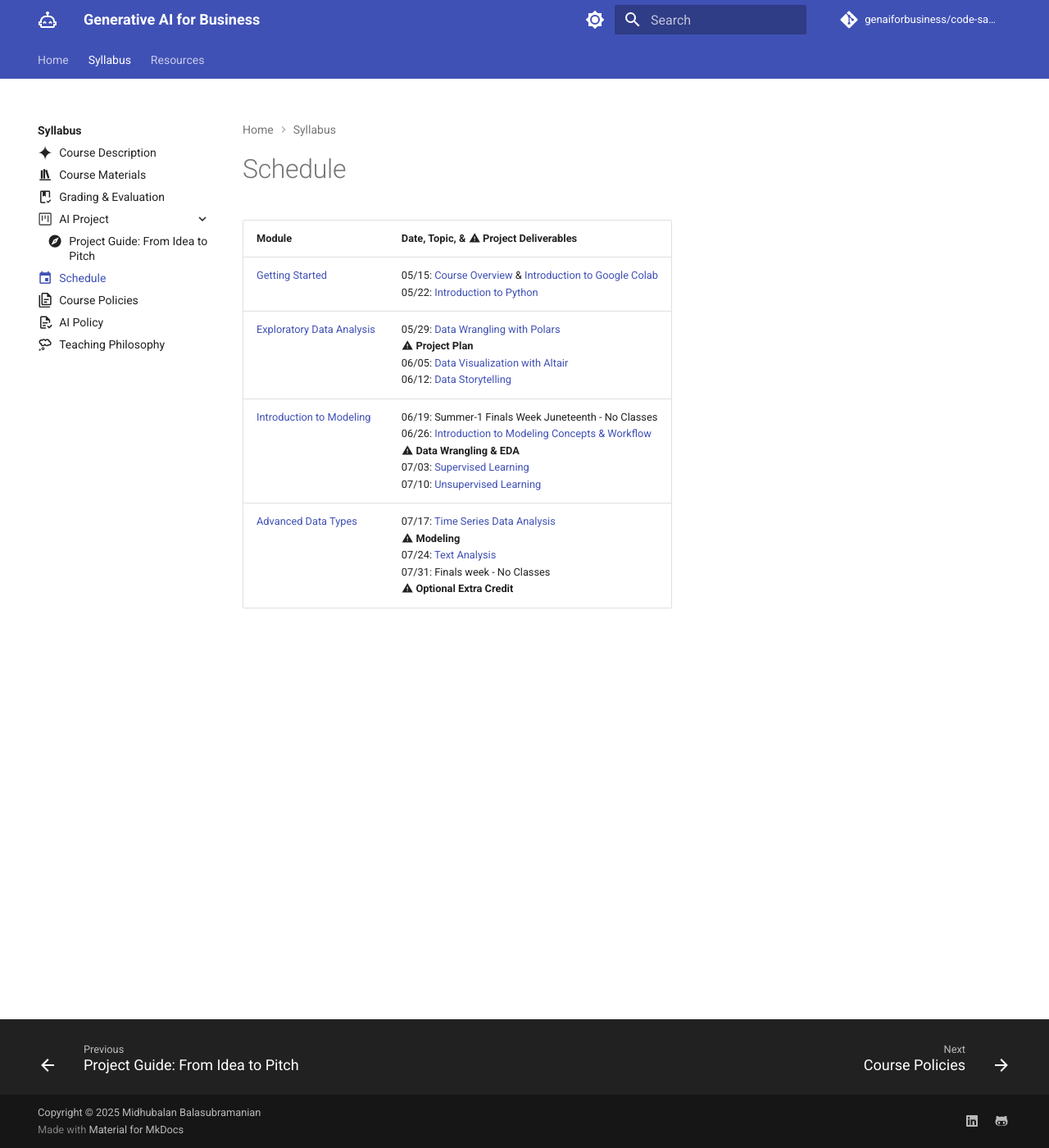
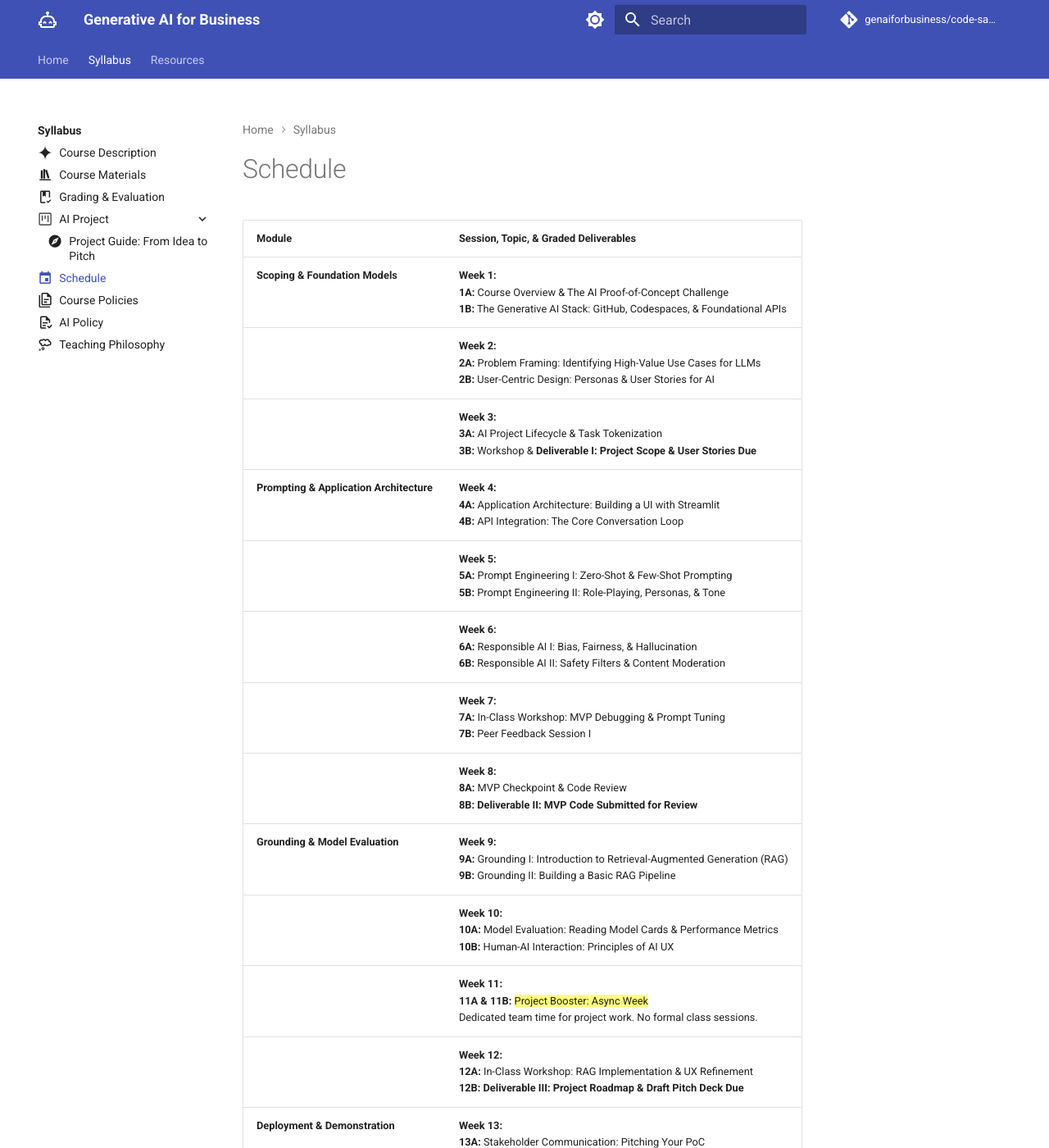
Before and after one commit to genaiforbusiness/genaiforbusiness.github.io, an MkDocs documentation site: the page built from docs/syllabus/schedule.md, in a window 1280 px wide and 1400 px high. Shown: the whole window at 82% size. Built offline with MkDocs 1.6.1 and Material for MkDocs 9.7.7, drawn with Linux system fonts in a browser that asks for light colours; comment, search, counter and statistics services are not loaded; some of the changed text lies outside the part shown.

Commit message:
wip(syllabus): draft outline and schedule updates

```diff
--- a/docs/syllabus/schedule.md
+++ b/docs/syllabus/schedule.md
@@ -6,9 +6,21 @@ hide:
 
 # Schedule
 
-| Module                                 | Date, Topic, & :material-alert: **Project Deliverables** |
-| :------------------------------------- | :------------------------------------------------------- |
-| [Getting Started](/getting-started)    | 05/15: [Course Overview](/syllabus/course-description) & [Introduction to Google Colab](/getting-started/colab)<br> 05/22: [Introduction to Python](/getting-started/python/)                                                                                                         |
-| [Exploratory Data Analysis](/eda)      |  05/29: [Data Wrangling with Polars](/eda/data-wrangling)<br>    :material-alert: **Project Plan**<br> 06/05: [Data Visualization with Altair](/eda/data-visualization)<br> 06/12: [Data Storytelling](/eda/data-storytelling)                                                                            |
-| [Introduction to Modeling](/modeling)  |  06/19: Summer-1 Finals Week Juneteenth - No Classes <br> 06/26: [Introduction to Modeling Concepts & Workflow](/modeling/modeling-concepts-workflow)<br>    :material-alert: **Data Wrangling & EDA** <br> 07/03: [Supervised Learning](/modeling/supervised-learning)<br> 07/10: [Unsupervised Learning](/modeling/unsupervised-learning) |
-| [Advanced Data Types](/adv-data-types) |  07/17: [Time Series Data Analysis](/adv-data-types/time-series)<br>    :material-alert: **Modeling**<br> 07/24: [Text Analysis](/adv-data-types/text-analysis)<br> 07/31: Finals week - No Classes<br>     :material-alert: **Optional Extra Credit**                                               |
+
+| Module | Session, Topic, & Graded Deliverables |
+| :--- | :--- |
+| **Scoping & Foundation Models** | **Week 1:**<br/>**1A:** Course Overview & The AI Proof-of-Concept Challenge<br/>**1B:** The Generative AI Stack: GitHub, Codespaces, & Foundational APIs |
+| | **Week 2:**<br/>**2A:** Problem Framing: Identifying High-Value Use Cases for LLMs<br/>**2B:** User-Centric Design: Personas & User Stories for AI |
+| | **Week 3:**<br/>**3A:** AI Project Lifecycle & Task Tokenization<br/>**3B:** Workshop & **Deliverable I: Project Scope & User Stories Due** |
+| **Prompting & Application Architecture** | **Week 4:**<br/>**4A:** Application Architecture: Building a UI with Streamlit<br/>**4B:** API Integration: The Core Conversation Loop |
+| | **Week 5:**<br/>**5A:** Prompt Engineering I: Zero-Shot & Few-Shot Prompting<br/>**5B:** Prompt Engineering II: Role-Playing, Personas, & Tone |
+| | **Week 6:**<br/>**6A:** Responsible AI I: Bias, Fairness, & Hallucination<br/>**6B:** Responsible AI II: Safety Filters & Content Moderation |
+| | **Week 7:**<br/>**7A:** In-Class Workshop: MVP Debugging & Prompt Tuning<br/>**7B:** Peer Feedback Session I |
+| | **Week 8:**<br/>**8A:** MVP Checkpoint & Code Review<br/>**8B:** **Deliverable II: MVP Code Submitted for Review** |
+| **Grounding & Model Evaluation** | **Week 9:**<br/>**9A:** Grounding I: Introduction to Retrieval-Augmented Generation (RAG)<br/>**9B:** Grounding II: Building a Basic RAG Pipeline |
+| | **Week 10:**<br/>**10A:** Model Evaluation: Reading Model Cards & Performance Metrics<br/>**10B:** Human-AI Interaction: Principles of AI UX |
+| | **Week 11:**<br/>**11A & 11B:** ==Project Booster: Async Week==<br/>Dedicated team time for project work. No formal class sessions. |
+| | **Week 12:**<br/>**12A:** In-Class Workshop: RAG Implementation & UX Refinement<br/>**12B:** **Deliverable III: Project Roadmap & Draft Pitch Deck Due** |
+| **Deployment & Demonstration** | **Week 13:**<br/>**13A:** Stakeholder Communication: Pitching Your PoC<br/>**13B:** Production Readiness: Final Testing & Polishing |
+| | **Week 14:**<br/>**14A & 14B:** ==Thanksgiving Recess== |
+| | **Finals Week:**<br/>**Final Project Presentations & Demonstrations** |
```
Also changed, not shown: docs/syllabus/outline.md (added, +162 -0 lines).
